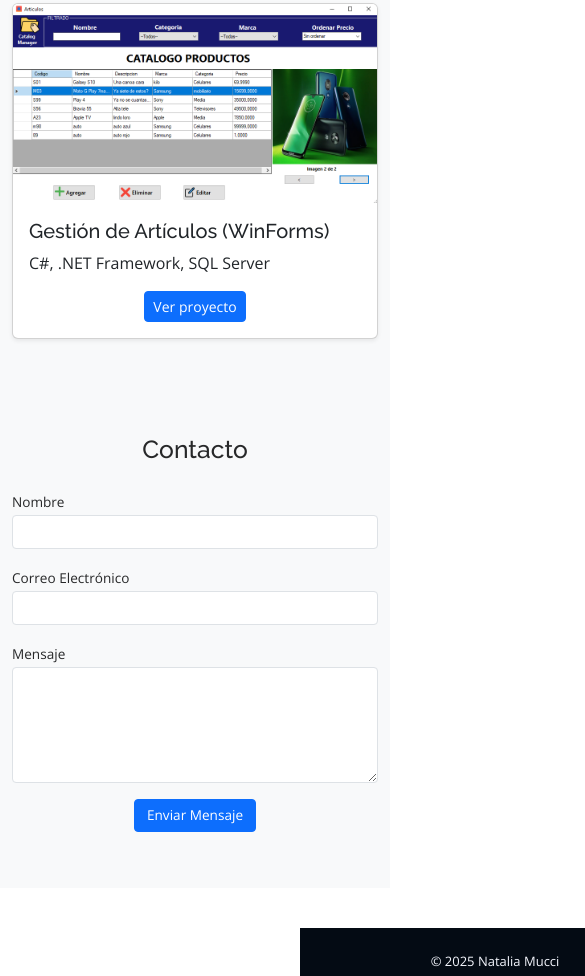
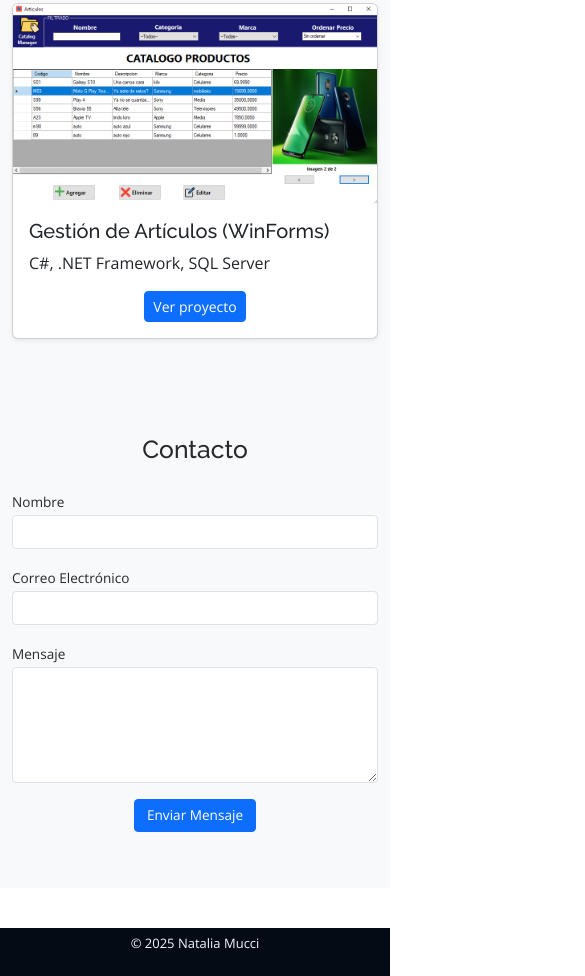
Before and after one commit to npmucci/Portfolio-Natalia-Mucci, a plain HTML site: page index.html in a window 390 px wide. Shown: the part 5261-6237 px from the top of the page, 585 px wide, since content can reach past the window. Drawn offline with nearby package versions, Linux system fonts and the light colour scheme.

Commit message:
modificacion estilos footer

```diff
--- a/assets/css/style.css
+++ b/assets/css/style.css
@@ -421,11 +421,13 @@ section {
 }
 
 #footer {
+  display: flex;
   justify-content: center;
+  align-items: center;
   color: #f4f6fd;
   font-size: 13px;
   background: #040b14;
-  height: 20px;
+  height: 40px;
   margin-top: 40px;
   margin-left: 300px;
   width: calc(100% - 300px);
@@ -433,8 +435,7 @@ section {
 
 @media (max-width: 1199px) {
   #footer {
-    position: static;
-    left: 0;
+    margin-left: 0;
     width: 100%;
   }
 }
```
